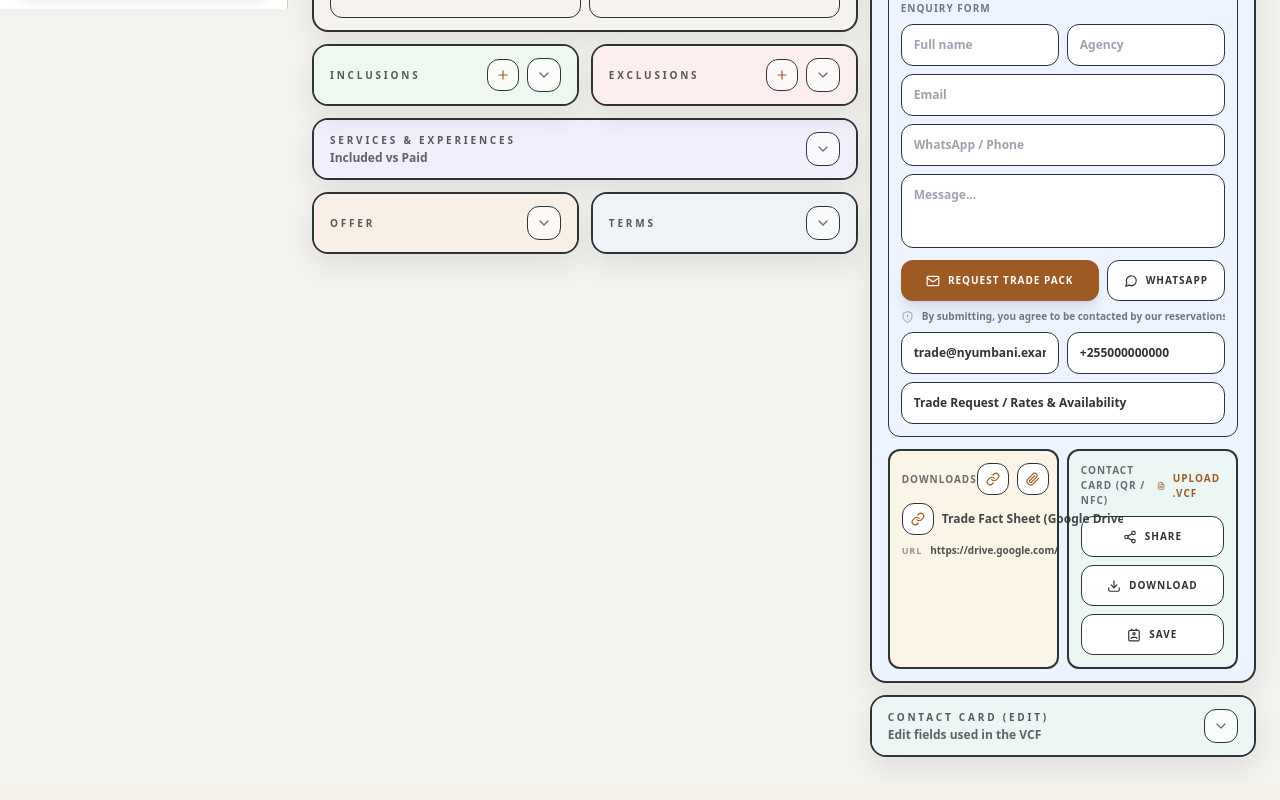
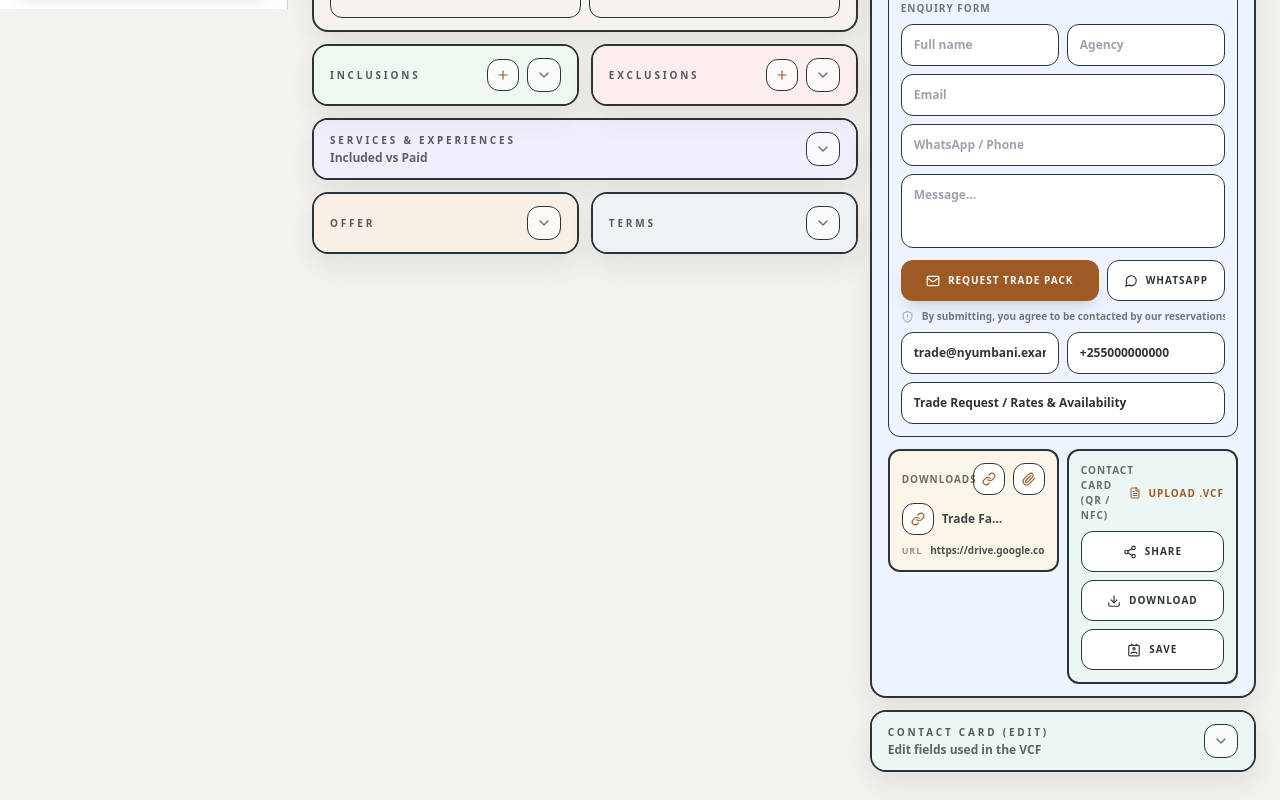
Before and after one commit to aisafarimarketing-ux/safari-trade-directory, a Next.js app: page /admin in a window 1280 px wide. Shown: the part 791-1591 px from the top of the page. Built offline with nearby package versions, Linux system fonts and the light colour scheme.

Commit message:
Update page.tsx

```diff
--- a/src/app/admin/page.tsx
+++ b/src/app/admin/page.tsx
@@ -115,6 +115,7 @@ type Camp = {
 };
 
 const uid = () => Math.random().toString(36).slice(2) + Date.now().toString(36);
+
 const DEFAULT_TA_LOGO =
   "https://static.tacdn.com/img2/brand_refresh/Tripadvisor_lockup_horizontal_secondary_registered.svg";
 
@@ -227,21 +228,29 @@ function CompactPanel({
         className="w-full px-4 py-3 flex items-center justify-between gap-3"
         style={headerStyle}
       >
-        <div className="text-left">
+        <div className="text-left min-w-0">
           <div className="text-[10px] font-black uppercase tracking-[0.28em] opacity-80">
             {title}
           </div>
           {subtitle ? (
-            <div className="text-xs font-semibold opacity-75 mt-0.5">{subtitle}</div>
+            <div className="text-xs font-semibold opacity-75 mt-0.5 truncate">
+              {subtitle}
+            </div>
           ) : null}
         </div>
 
-        <div className="flex items-center gap-2">
+        <div
+          className="flex items-center gap-2 shrink-0"
+          onClick={(e) => e.stopPropagation()}
+        >
           {right}
           <button
             type="button"
-            onClick={() => setOpen((v) => !v)}
-            className="p-2 rounded-xl border"
+            onClick={(e) => {
+              e.stopPropagation();
+              setOpen((v) => !v);
+            }}
+            className="p-2 rounded-xl border shrink-0"
             style={{
               borderColor: (style?.borderColor as string) || "rgba(0,0,0,0.12)",
               backgroundColor: "rgba(255,255,255,0.65)",
@@ -258,7 +267,11 @@ function CompactPanel({
         </div>
       </div>
 
-      {open && <div className="px-4 py-3">{children}</div>}
+      <div className={open ? "block" : "hidden"}>
+        <div className="px-4 py-3" onClick={(e) => e.stopPropagation()}>
+          {children}
+        </div>
+      </div>
     </div>
   );
 }
@@ -322,8 +335,8 @@ function RatingPips({
                 background: isFull
                   ? highlight
                   : isHalf
-                  ? `linear-gradient(90deg, ${highlight} 50%, rgba(0,0,0,0.08) 50%)`
-                  : "rgba(0,0,0,0.08)",
+                    ? `linear-gradient(90deg, ${highlight} 50%, rgba(0,0,0,0.08) 50%)`
+                    : "rgba(0,0,0,0.08)",
               }}
               title="Click for full, Shift+Click for half"
             />
@@ -490,7 +503,6 @@ export default function RestorationSafariAdmin() {
     color: theme.accent,
   };
 
-  const borderStyle: React.CSSProperties = { borderColor: theme.borderColor };
   const accentText: React.CSSProperties = { color: theme.accent };
   const highlightText: React.CSSProperties = { color: theme.highlight };
   const highlightBg: React.CSSProperties = { backgroundColor: theme.highlight };
@@ -848,18 +860,18 @@ export default function RestorationSafariAdmin() {
 
     const subject = encodeURIComponent((camp.enquirySubject || "Trade Request").trim());
     const body = encodeURIComponent(payload);
-
     const mailtoHref = `mailto:${to}?subject=${subject}&body=${body}`;
 
-    const iframe = document.createElement("iframe");
-    iframe.style.display = "none";
-    iframe.src = mailtoHref;
-    document.body.appendChild(iframe);
-    setTimeout(() => iframe.remove(), 1000);
-
     try {
+      const link = document.createElement("a");
+      link.href = mailtoHref;
+      link.style.display = "none";
+      document.body.appendChild(link);
+      link.click();
+      link.remove();
+    } catch {
       window.location.href = mailtoHref;
-    } catch {}
+    }
   };
 
   const openWhatsApp = (payload: string) => {
@@ -883,7 +895,7 @@ export default function RestorationSafariAdmin() {
             className="w-full max-w-5xl rounded-3xl overflow-hidden border shadow-2xl"
             style={{ backgroundColor: theme.blockBg, borderColor: theme.borderColor }}
           >
-            <div className="flex items-center justify-between px-4 py-3 border-b" style={borderStyle}>
+            <div className="flex items-center justify-between px-4 py-3 border-b" style={{ borderColor: theme.borderColor }}>
               <div className="text-[11px] font-black uppercase tracking-widest" style={{ color: theme.accent, opacity: 0.8 }}>
                 {photoModal.title || "Preview"}
               </div>
@@ -899,7 +911,7 @@ export default function RestorationSafariAdmin() {
             </div>
 
             <div className="p-3">
-              <div className="w-full h-[78vh] md:h-[80vh] flex items-center justify-center rounded-2xl border overflow-hidden" style={borderStyle}>
+              <div className="w-full h-[78vh] md:h-[80vh] flex items-center justify-center rounded-2xl border overflow-hidden" style={{ borderColor: theme.borderColor }}>
                 {/* eslint-disable-next-line @next/next/no-img-element */}
                 <img src={photoModal.src} alt="Preview" className="max-w-full max-h-full object-contain" />
               </div>
@@ -1459,7 +1471,8 @@ export default function RestorationSafariAdmin() {
                           addListItem("inclusions");
                         }}
                         type="button"
-                        className="p-2 rounded-xl border"
+                        title="Add"
+                        className="p-2 rounded-xl border shrink-0"
                         style={{ borderColor: theme.accent, backgroundColor: "rgba(255,255,255,0.65)" }}
                       >
                         <Plus size={14} style={highlightText} />
@@ -1468,17 +1481,24 @@ export default function RestorationSafariAdmin() {
                   >
                     <div className="space-y-2">
                       {camp.inclusions.map((item, i) => (
-                        <div key={i} className="flex items-center gap-2 group">
-                          <Check size={12} className="text-green-500" />
-                          <input className="w-full bg-transparent outline-none text-sm font-semibold" value={item} onChange={(e) => updateListItem("inclusions", i, e.target.value)} style={{ color: theme.accent, opacity: 0.9 }} />
+                        <div key={i} className="flex items-center gap-2 group min-w-0">
+                          <Check size={12} className="text-green-500 shrink-0" />
+                          <input
+                            className="flex-1 min-w-0 bg-transparent outline-none text-sm font-semibold"
+                            value={item}
+                            onClick={(e) => e.stopPropagation()}
+                            onChange={(e) => updateListItem("inclusions", i, e.target.value)}
+                            style={{ color: theme.accent, opacity: 0.9 }}
+                          />
                           <button
                             onClick={(e) => {
                               e.stopPropagation();
                               removeListItem("inclusions", i);
                             }}
-                            className="opacity-0 group-hover:opacity-100"
+                            className="opacity-0 group-hover:opacity-100 shrink-0"
                             style={{ color: "#f87171" }}
                             type="button"
+                            title="Remove"
                           >
                             <Trash2 size={14} />
                           </button>
@@ -1501,7 +1521,8 @@ export default function RestorationSafariAdmin() {
                           addListItem("exclusions");
                         }}
                         type="button"
-                        className="p-2 rounded-xl border"
+                        title="Add"
+                        className="p-2 rounded-xl border shrink-0"
                         style={{ borderColor: theme.accent, backgroundColor: "rgba(255,255,255,0.65)" }}
                       >
                         <Plus size={14} style={highlightText} />
@@ -1510,17 +1531,24 @@ export default function RestorationSafariAdmin() {
                   >
                     <div className="space-y-2">
                       {camp.exclusions.map((item, i) => (
-                        <div key={i} className="flex items-center gap-2 group">
-                          <Ban size={12} style={{ color: theme.accent, opacity: 0.5 }} />
-                          <input className="w-full bg-transparent outline-none text-sm font-semibold italic" value={item} onChange={(e) => updateListItem("exclusions", i, e.target.value)} style={{ color: theme.accent, opacity: 0.85 }} />
+                        <div key={i} className="flex items-center gap-2 group min-w-0">
+                          <Ban size={12} style={{ color: theme.accent, opacity: 0.5 }} className="shrink-0" />
+                          <input
+                            className="flex-1 min-w-0 bg-transparent outline-none text-sm font-semibold italic"
+                            value={item}
+                            onClick={(e) => e.stopPropagation()}
+                            onChange={(e) => updateListItem("exclusions", i, e.target.value)}
+                            style={{ color: theme.accent, opacity: 0.85 }}
+                          />
                           <button
                             onClick={(e) => {
                               e.stopPropagation();
                               removeListItem("exclusions", i);
                             }}
-                            className="opacity-0 group-hover:opacity-100"
+                            className="opacity-0 group-hover:opacity-100 shrink-0"
                             style={{ color: "#f87171" }}
                             type="button"
+                            title="Remove"
                           >
                             <Trash2 size={14} />
                           </button>
@@ -1686,12 +1714,12 @@ export default function RestorationSafariAdmin() {
                     </div>
 
                     <div className="flex flex-wrap gap-2 mt-3">
-                      <button className="flex-1 min-w-[180px] py-3 rounded-xl text-white text-[10px] font-black uppercase tracking-widest shadow-lg flex items-center justify-center gap-2" style={highlightBg} type="button" onClick={() => openMailto(contactPayload)} title="Send by email">
+                      <button className="flex-1 min-w-[180px] py-3 rounded-xl text-white text-[10px] font-black uppercase tracking-widest shadow-lg flex items-center justify-center gap-2" style={highlightBg} type="button" onClick={() => openMailto(contactPayload)}>
                         <Mail size={14} />
                         <span className="truncate">{camp.contactCta}</span>
                       </button>
 
-                      <button className="py-3 px-4 rounded-xl border text-[10px] font-black uppercase tracking-widest flex items-center gap-2" style={{ ...cardStyle, borderColor: theme.accent }} type="button" onClick={() => openWhatsApp(contactPayload)} title="Send on WhatsApp">
+                      <button className="py-3 px-4 rounded-xl border text-[10px] font-black uppercase tracking-widest flex items-center gap-2" style={{ ...cardStyle, borderColor: theme.accent }} type="button" onClick={() => openWhatsApp(contactPayload)}>
                         <MessageCircle size={14} />
                         WhatsApp
                       </button>
@@ -1709,20 +1737,20 @@ export default function RestorationSafariAdmin() {
                     </div>
                   </div>
 
-                  <div className="grid grid-cols-1 md:grid-cols-2 gap-2 mt-3">
+                  <div className="grid grid-cols-1 md:grid-cols-2 gap-2 mt-3 items-start">
                     {visibleBlocks.downloadables && (
-                      <div className="border rounded-xl p-3" style={{ backgroundColor: blockColors.downloadables, borderColor: theme.accent, borderWidth: 2 }}>
-                        <div className="flex items-center justify-between">
-                          <div className="text-[10px] font-black uppercase tracking-widest opacity-70" style={{ color: theme.accent }}>
+                      <div className="border rounded-xl p-3 overflow-hidden min-w-0" style={{ backgroundColor: blockColors.downloadables, borderColor: theme.accent, borderWidth: 2 }}>
+                        <div className="flex items-center justify-between gap-2">
+                          <div className="text-[10px] font-black uppercase tracking-widest opacity-70 min-w-0" style={{ color: theme.accent }}>
                             Downloads
                           </div>
 
-                          <div className="flex items-center gap-2">
-                            <button type="button" className="p-2 rounded-xl border" style={{ ...cardStyle, borderColor: theme.accent }} onClick={addDownloadableLink} title="Add link">
+                          <div className="flex items-center gap-2 shrink-0">
+                            <button type="button" className="p-2 rounded-xl border" style={{ ...cardStyle, borderColor: theme.accent }} onClick={addDownloadableLink}>
                               <LinkIcon size={14} style={highlightText} />
                             </button>
 
-                            <button type="button" className="p-2 rounded-xl border" style={{ ...cardStyle, borderColor: theme.accent }} onClick={() => downloadableFileRef.current?.click()} title="Upload file">
+                            <button type="button" className="p-2 rounded-xl border" style={{ ...cardStyle, borderColor: theme.accent }} onClick={() => downloadableFileRef.current?.click()}>
                               <Paperclip size={14} style={highlightText} />
                             </button>
 
@@ -1730,16 +1758,21 @@ export default function RestorationSafariAdmin() {
                           </div>
                         </div>
 
-                        <div className="mt-2 space-y-2">
+                        <div className="mt-2 space-y-2 overflow-hidden">
                           {(camp.downloadables ?? []).slice(0, 6).map((d) => (
-                            <div key={d.id} className="flex items-center gap-2 group">
-                              <button type="button" className="p-2 rounded-xl border" style={{ ...cardStyle, borderColor: theme.accent }} onClick={() => openDownloadable(d)}>
+                            <div key={d.id} className="flex items-center gap-2 group min-w-0 overflow-hidden">
+                              <button type="button" className="p-2 rounded-xl border shrink-0" style={{ ...cardStyle, borderColor: theme.accent }} onClick={() => openDownloadable(d)}>
                                 {d.type === "link" ? <LinkIcon size={14} style={highlightText} /> : <Download size={14} style={highlightText} />}
                               </button>
 
-                              <input className="flex-1 bg-transparent outline-none text-xs font-semibold" style={{ color: theme.accent, opacity: 0.9 }} value={d.title} onChange={(e) => updateDownloadable(d.id, { title: e.target.value })} />
-
-                              <button type="button" className="opacity-0 group-hover:opacity-100 p-2 rounded-xl border" style={{ ...cardStyle, borderColor: theme.accent }} onClick={() => removeDownloadable(d.id)}>
+                              <input
+                                className="flex-1 min-w-0 bg-transparent outline-none text-xs font-semibold truncate"
+                                style={{ color: theme.accent, opacity: 0.9 }}
+                                value={d.title}
+                                onChange={(e) => updateDownloadable(d.id, { title: e.target.value })}
+                              />
+
+                              <button type="button" className="opacity-0 group-hover:opacity-100 p-2 rounded-xl border shrink-0" style={{ ...cardStyle, borderColor: theme.accent }} onClick={() => removeDownloadable(d.id)}>
                                 <Trash2 size={14} style={{ color: "#f87171" }} />
                               </button>
                             </div>
@@ -1749,23 +1782,28 @@ export default function RestorationSafariAdmin() {
                             .filter((d) => d.type === "link")
                             .slice(0, 2)
                             .map((d) => (
-                              <div key={`${d.id}-url`} className="flex items-center gap-2">
-                                <div className="text-[9px] font-black uppercase tracking-widest" style={{ color: theme.accent, opacity: 0.5 }}>
+                              <div key={`${d.id}-url`} className="flex items-center gap-2 min-w-0 overflow-hidden">
+                                <div className="text-[9px] font-black uppercase tracking-widest shrink-0" style={{ color: theme.accent, opacity: 0.5 }}>
                                   URL
                                 </div>
-                                <input className="flex-1 bg-transparent outline-none text-[10px] font-semibold" style={{ color: theme.accent, opacity: 0.85 }} value={d.url} onChange={(e) => updateDownloadable(d.id, { url: e.target.value })} />
+                                <input
+                                  className="flex-1 min-w-0 bg-transparent outline-none text-[10px] font-semibold"
+                                  style={{ color: theme.accent, opacity: 0.85 }}
+                                  value={d.url}
+                                  onChange={(e) => updateDownloadable(d.id, { url: e.target.value })}
+                                />
                               </div>
                             ))}
                         </div>
                       </div>
                     )}
 
-                    <div className="border rounded-xl p-3" style={{ backgroundColor: blockColors.contactCard, borderColor: theme.accent, borderWidth: 2 }}>
-                      <div className="flex items-center justify-between">
-                        <div className="text-[10px] font-black uppercase tracking-widest opacity-70" style={{ color: theme.accent }}>
+                    <div className="border rounded-xl p-3 overflow-hidden min-w-0" style={{ backgroundColor: blockColors.contactCard, borderColor: theme.accent, borderWidth: 2 }}>
+                      <div className="flex items-center justify-between gap-2">
+                        <div className="text-[10px] font-black uppercase tracking-widest opacity-70 min-w-0" style={{ color: theme.accent }}>
                           Contact Card (QR / NFC)
                         </div>
-                        <label className="cursor-pointer inline-flex items-center gap-2 text-[10px] font-black uppercase tracking-widest" style={{ color: theme.highlight }}>
+                        <label className="cursor-pointer inline-flex items-center gap-2 text-[10px] font-black uppercase tracking-widest shrink-0" style={{ color: theme.highlight }}>
                           <FileText size={12} />
                           Upload .VCF
                           <input type="file" accept=".vcf,text/vcard" className="hidden" onChange={(e) => loadVcfFile(e.target.files)} />
```
